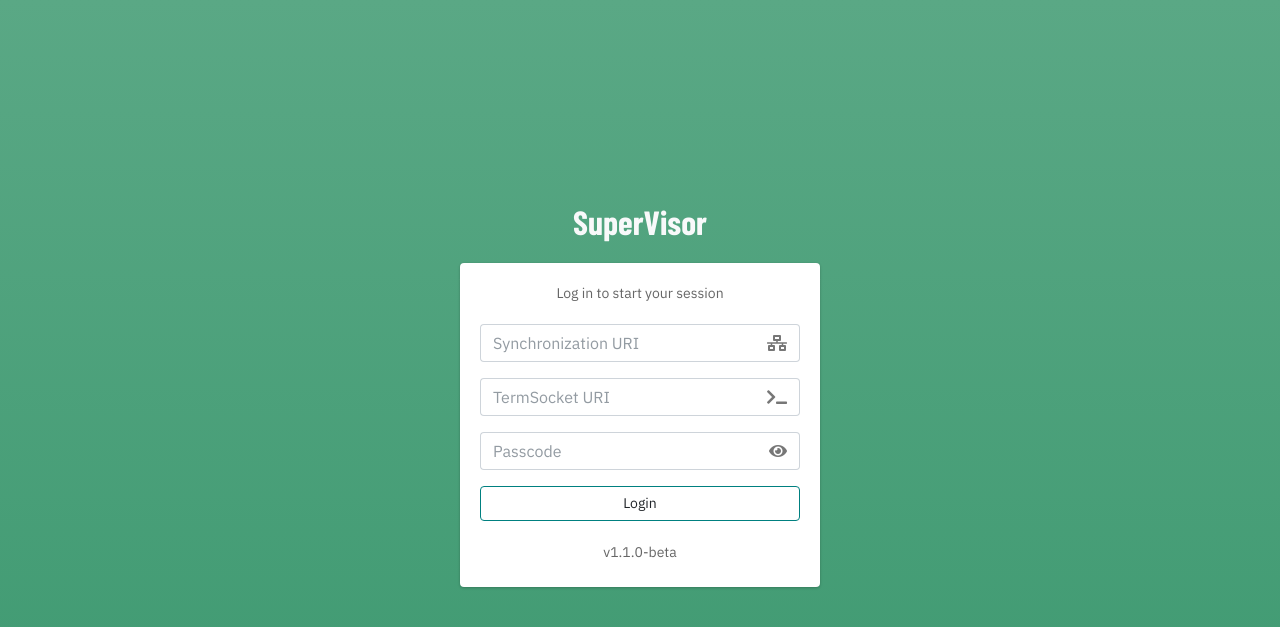
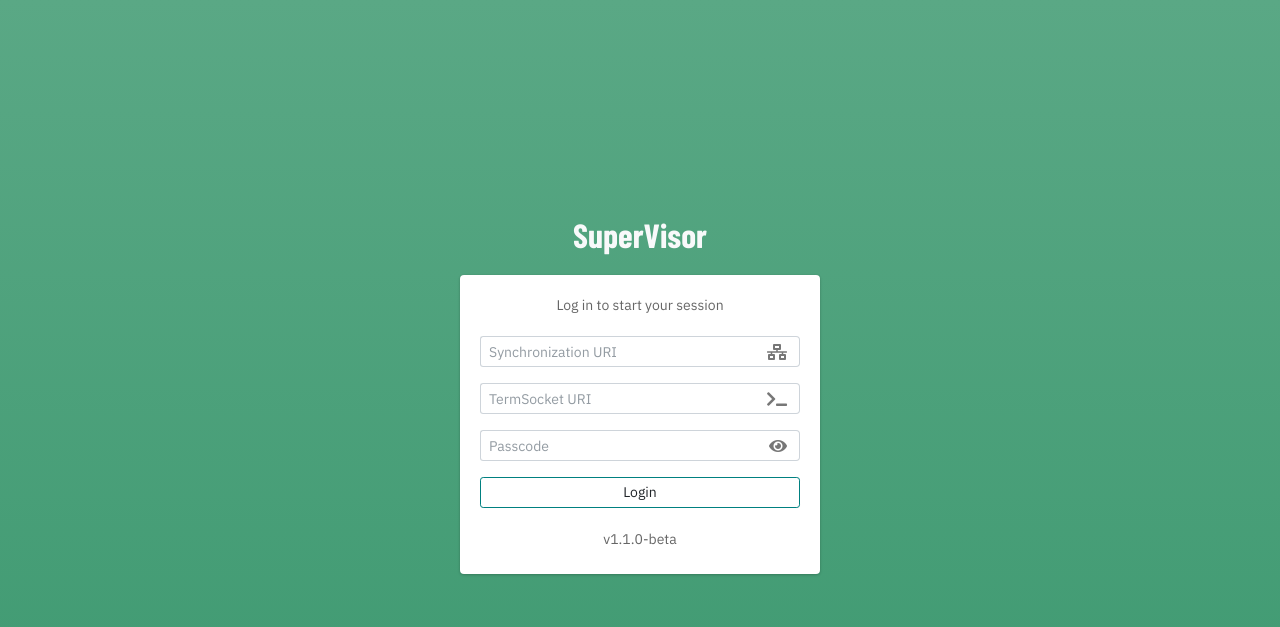
Before and after one commit to gridhead/supervisor-frontend-service, a Flask app: page / in a window 1280 px wide. Shown: the top 627 px of the page. Run offline with Flask 2, Linux system fonts and the light colour scheme; parts of the project's set-up code (start-up, migrations or seed data) failed here and were passed over; some libraries are stand-ins or nearby versions.

```diff
--- a/templates/logepage.html
+++ b/templates/logepage.html
@@ -50,7 +50,7 @@
                     <p class="login-box-msg" id="textordr">Log in to start your session</p>
                     <form onsubmit="return false;" id="inptform">
                         <div class="input-group mb-3">
-                            <input type="text" class="form-control" placeholder="Synchronization URI" name="drivloca" id="drivloca">
+                            <input type="text" class="form-control form-control-sm" placeholder="Synchronization URI" name="drivloca" id="drivloca">
                             <div class="input-group-append">
                                 <div class="input-group-text">
                                     <span class="fas fa-network-wired"></span>
@@ -58,7 +58,7 @@
                             </div>
                         </div>
                         <div class="input-group mb-3">
-                            <input type="text" class="form-control" placeholder="TermSocket URI" name="sockloca" id="sockloca">
+                            <input type="text" class="form-control form-control-sm" placeholder="TermSocket URI" name="sockloca" id="sockloca">
                             <div class="input-group-append">
                                 <div class="input-group-text">
                                     <span class="fas fa-terminal"></span>
@@ -66,7 +66,7 @@
                             </div>
                         </div>
                         <div class="input-group mb-3">
-                            <input type="password" class="form-control" placeholder="Passcode" name="passcode" id="passcode">
+                            <input type="password" class="form-control form-control-sm" placeholder="Passcode" name="passcode" id="passcode">
                             <div class="input-group-append">
                                 <div class="input-group-text">
                                     <span id="eyeslash" style="display: none; cursor: pointer;" onclick="hidepass()" class="fas fa-eye-slash"></span>
@@ -74,7 +74,7 @@
                                 </div>
                             </div>
                         </div>
-                        <button type="submit" class="btn btn-outline btn-block" style="border-color: teal;" onclick="fetchapi();">Login</button>
+                        <button type="submit" class="btn btn-outline btn-block btn-sm" style="border-color: teal;" onclick="fetchapi();">Login</button>
                     </form>
                     <br/>
                     <p class="mb-1" style="text-align: center;" id="versinfo">
```
Also changed, not shown: static/jscn/dashbard.js (+31 -27 lines), static/jscn/dockstat.js (+31 -27 lines), static/jscn/termpage.js (+8 -4 lines).
